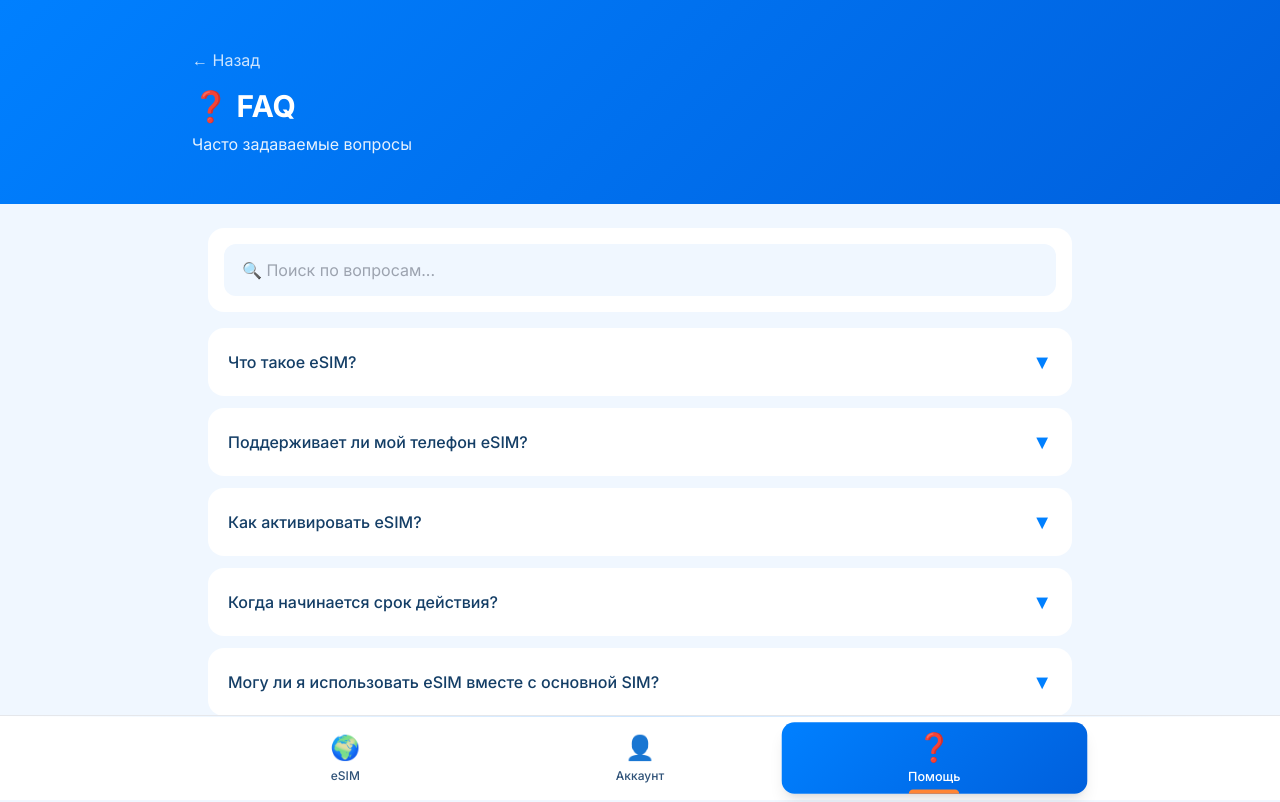
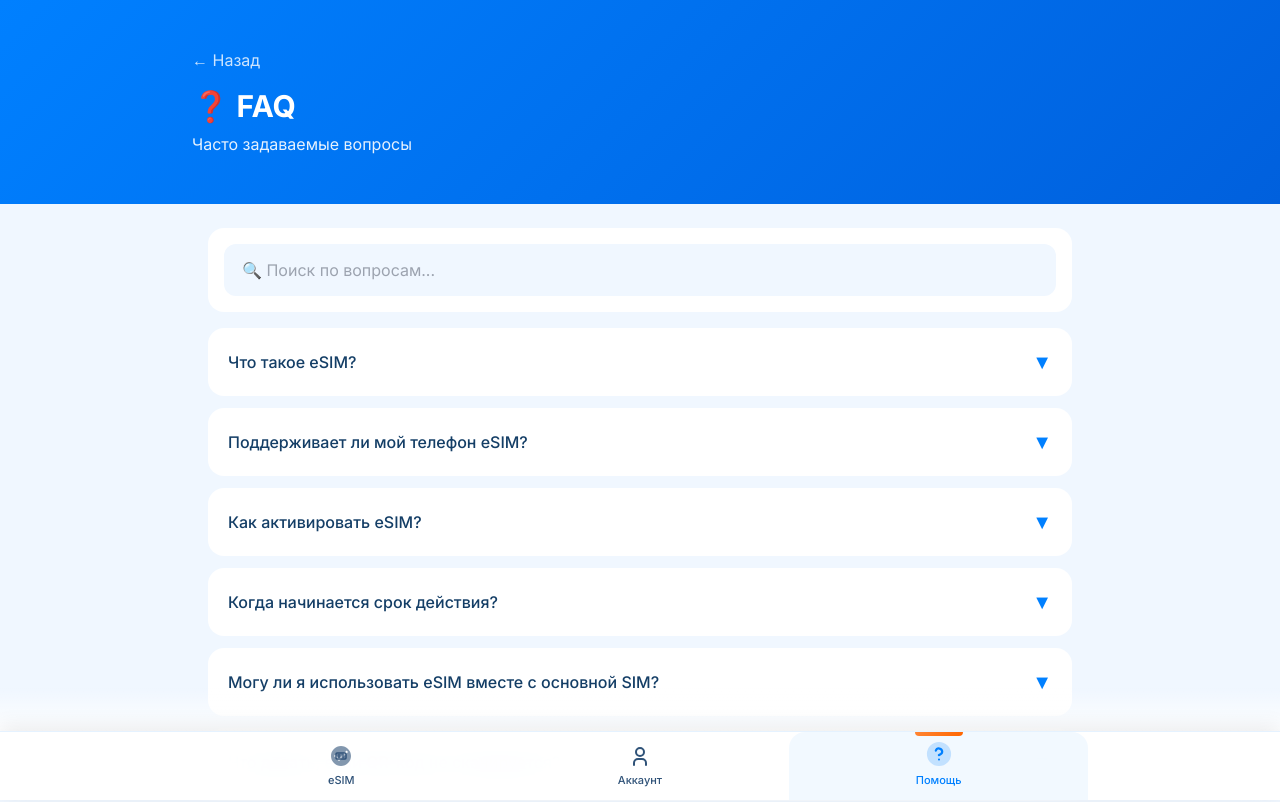
Before and after one commit to Vantorrr/esim, a Next.js app: page /faq in a window 1280 px wide. Shown: the top 802 px of the page. Built offline with nearby package versions, Linux system fonts and the light colour scheme.

Commit message:
🎨 Профессиональный редизайн нижнего бара: кастомные SVG иконки, градиенты, тени

```diff
--- a/components/BottomNav.tsx
+++ b/components/BottomNav.tsx
@@ -2,6 +2,9 @@
 
 import { usePathname, useRouter } from 'next/navigation';
 import { hapticFeedback } from '@/lib/telegram';
+import EsimIcon from './icons/EsimIcon';
+import UserIcon from './icons/UserIcon';
+import HelpIcon from './icons/HelpIcon';
 
 export default function BottomNav() {
   const pathname = usePathname();
@@ -11,65 +14,83 @@ export default function BottomNav() {
     {
       id: 'esim',
       label: 'eSIM',
-      icon: '🌍',
+      icon: EsimIcon,
       path: '/',
       active: pathname === '/',
     },
     {
       id: 'account',
       label: 'Аккаунт',
-      icon: '👤',
+      icon: UserIcon,
       path: '/my-orders',
       active: pathname === '/my-orders',
     },
     {
       id: 'help',
       label: 'Помощь',
-      icon: '❓',
+      icon: HelpIcon,
       path: '/faq',
       active: pathname === '/faq',
     },
   ];
 
   const handleNavigate = (path: string) => {
-    hapticFeedback('light');
+    hapticFeedback('medium');
     router.push(path);
   };
 
   return (
-    <nav className="fixed bottom-0 left-0 right-0 bg-white border-t border-gray-200 safe-area-bottom z-50">
-      <div className="max-w-4xl mx-auto px-2 py-2">
-        <div className="grid grid-cols-3 gap-1">
-          {navItems.map((item) => (
+    <>
+      {/* Градиентный оверлей сверху бара */}
+      <div className="fixed bottom-16 left-0 right-0 h-12 bg-gradient-to-t from-white via-white/50 to-transparent pointer-events-none z-40"></div>
+
+      <nav className="fixed bottom-0 left-0 right-0 bg-white/95 backdrop-blur-lg border-t border-primary/10 safe-area-bottom z-50 shadow-[0_-4px_20px_rgba(0,0,0,0.08)]">
+        <div className="max-w-4xl mx-auto">
+          <div className="grid grid-cols-3">
+            {navItems.map((item) => {
+              const IconComponent = item.icon;
+              return (
                 <button
                   key={item.id}
                   onClick={() => handleNavigate(item.path)}
-              className={`flex flex-col items-center justify-center py-2 px-3 rounded-xl transition-all duration-200 ${
+                  className={`relative flex flex-col items-center justify-center py-3 px-4 transition-all duration-300 ${
                     item.active
-                  ? 'bg-gradient-primary text-white shadow-lg scale-105'
-                  : 'text-text-secondary hover:bg-background active:scale-95'
+                      ? 'text-primary'
+                      : 'text-text-secondary hover:text-text-primary active:scale-95'
                   }`}
                 >
-              <div className={`text-2xl mb-1 transition-transform ${
-                item.active ? 'scale-110' : ''
+                  {/* Активный индикатор сверху */}
+                  {item.active && (
+                    <div className="absolute top-0 left-1/2 -translate-x-1/2 w-12 h-1 bg-gradient-secondary rounded-b-full shadow-lg"></div>
+                  )}
+
+                  {/* Иконка */}
+                  <div className={`mb-1 transition-all duration-300 ${
+                    item.active ? 'scale-110 -translate-y-0.5' : 'scale-100'
                   }`}>
-                {item.icon}
+                    <IconComponent
+                      className="w-6 h-6"
+                      active={item.active}
+                    />
                   </div>
-              <span className={`text-xs font-medium ${
-                item.active ? 'font-bold' : ''
+
+                  {/* Текст */}
+                  <span className={`text-[11px] font-medium transition-all duration-300 ${
+                    item.active ? 'font-bold text-primary' : 'text-text-secondary'
                   }`}>
                     {item.label}
                   </span>
+
+                  {/* Фоновая подсветка при активности */}
                   {item.active && (
-                <div className="absolute bottom-0 left-1/2 transform -translate-x-1/2 w-12 h-1 bg-secondary rounded-t-full"></div>
+                    <div className="absolute inset-0 bg-primary/5 rounded-t-2xl -z-10"></div>
                   )}
                 </button>
-          ))}
+              );
+            })}
           </div>
         </div>
-
-      {/* Gradient overlay для красоты */}
-      <div className="absolute top-0 left-0 right-0 h-px bg-gradient-to-r from-transparent via-primary/20 to-transparent"></div>
       </nav>
+    </>
   );
 }
--- /dev/null
+++ b/components/icons/EsimIcon.tsx
@@ -0,0 +1,13 @@
+export default function EsimIcon({ className = "w-6 h-6", active = false }: { className?: string; active?: boolean }) {
+  return (
+    <svg className={className} viewBox="0 0 24 24" fill="none" xmlns="http://www.w3.org/2000/svg">
+      <path
+        d="M12 2C6.48 2 2 6.48 2 12s4.48 10 10 10 10-4.48 10-10S17.52 2 12 2zm-2 15l-5-5 1.41-1.41L10 14.17l7.59-7.59L19 8l-9 9z"
+        fill={active ? "currentColor" : "currentColor"}
+        opacity={active ? "1" : "0.6"}
+      />
+      <rect x="7" y="9" width="10" height="6" rx="1" stroke="currentColor" strokeWidth="1.5" fill="none"/>
+      <path d="M9 11h2M9 13h2M13 11h2M13 13h2" stroke="currentColor" strokeWidth="1.5" strokeLinecap="round"/>
+    </svg>
+  );
+}
--- /dev/null
+++ b/components/icons/HelpIcon.tsx
@@ -0,0 +1,13 @@
+export default function HelpIcon({ className = "w-6 h-6", active = false }: { className?: string; active?: boolean }) {
+  return (
+    <svg className={className} viewBox="0 0 24 24" fill="none" xmlns="http://www.w3.org/2000/svg">
+      <circle cx="12" cy="12" r="10" stroke="currentColor" strokeWidth="2" fill={active ? "currentColor" : "none"} opacity={active ? "0.2" : "1"}/>
+      <path
+        d="M9.09 9a3 3 0 0 1 5.83 1c0 2-3 3-3 3M12 17h.01"
+        stroke="currentColor"
+        strokeWidth="2"
+        strokeLinecap="round"
+      />
+    </svg>
+  );
+}
--- /dev/null
+++ b/components/icons/UserIcon.tsx
@@ -0,0 +1,15 @@
+export default function UserIcon({ className = "w-6 h-6", active = false }: { className?: string; active?: boolean }) {
+  return (
+    <svg className={className} viewBox="0 0 24 24" fill="none" xmlns="http://www.w3.org/2000/svg">
+      <circle cx="12" cy="8" r="4" stroke="currentColor" strokeWidth="2" fill={active ? "currentColor" : "none"} opacity={active ? "0.2" : "1"}/>
+      <path
+        d="M6 21v-2a4 4 0 0 1 4-4h4a4 4 0 0 1 4 4v2"
+        stroke="currentColor"
+        strokeWidth="2"
+        strokeLinecap="round"
+        fill={active ? "currentColor" : "none"}
+        opacity={active ? "0.2" : "1"}
+      />
+    </svg>
+  );
+}
```
Lines whose indentation alone changed are shown as unchanged.
